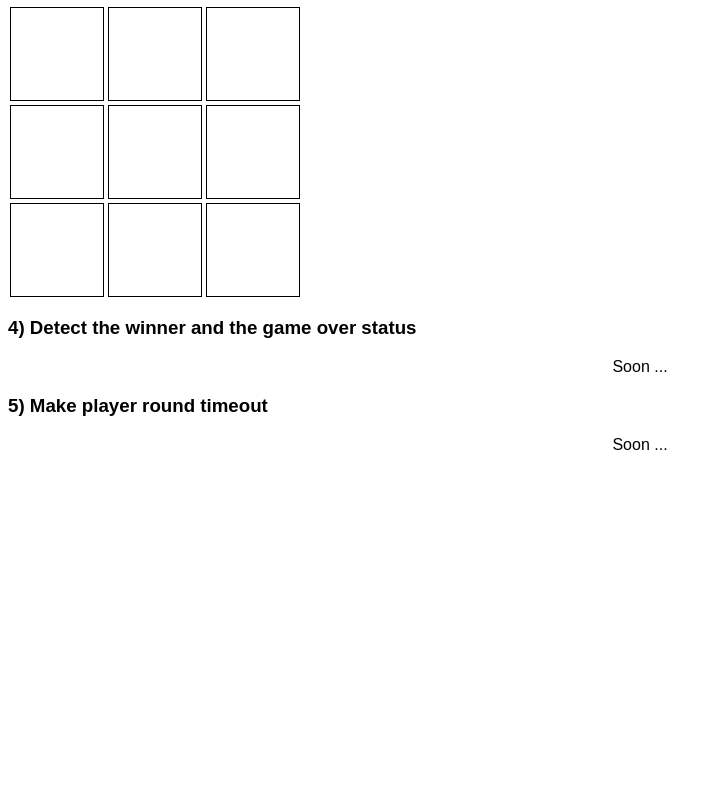
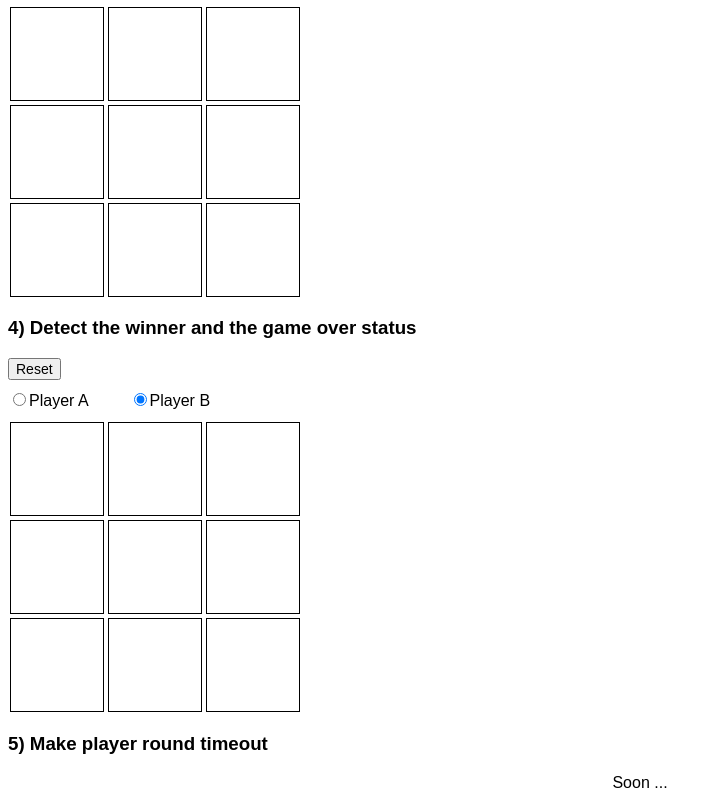
Before and after one commit to rayeddev/react-xoxo-game, a React app: page / in a window 1280 px wide. Shown: the part 1392-2192 px from the top of the page, without its empty margins (0-722 px from the left). Before the commit the page ends 1854 px from the top, so only its background shows below. Built offline with nearby package versions, Linux system fonts and the light colour scheme.

Commit message:
implementing game wining logic
implementing game wining logic
game playground squares count now can be configured

```diff
--- a/src/TapSquare.js
+++ b/src/TapSquare.js
@@ -7,8 +7,11 @@ export default class TapSquare extends Component {
 
   render() {
     return (
-      <div className="tapSquare" onClick={this.props.onTapped}>
-        {this.props.booked && (
+      <div
+        className={"tapSquare" + (this.props.won ? " wonSquare" : "")}
+        onClick={this.props.onTapped}
+      >
+        {this.props.booked !== "none" && (
           <h1 style={{ flex: 100, fontStyle: "italic", textAlign: "center" }}>
             {this.props.mode}
           </h1>
--- a/src/autoSwitch-step.js
+++ b/src/autoSwitch-step.js
@@ -5,51 +5,38 @@ export default class AutoSwitchStep extends Component {
   constructor() {
     super();
 
-    this.squateBooked = this.squateBooked.bind(this);
+    this.squareBooked = this.squareBooked.bind(this);
     this.handelManualChange = this.handelManualChange.bind(this);
 
     this.squaresPerRoww = 3;
 
     this.state = {
       squares: [
-        { key: "tap_1", mode: "none", booked: false, index: 1 },
-        { key: "tap_2", mode: "none", booked: false, index: 2 },
-        { key: "tap_3", mode: "none", booked: false, index: 3 },
-        { key: "tap_4", mode: "none", booked: false, index: 4 },
-        { key: "tap_5", mode: "none", booked: false, index: 5 },
-        { key: "tap_6", mode: "none", booked: false, index: 6 },
-        { key: "tap_7", mode: "none", booked: false, index: 7 },
-        { key: "tap_8", mode: "none", booked: false, index: 8 },
-        { key: "tap_9", mode: "none", booked: false, index: 9 }
+        { index: 1, mode: "none", booked: "none" },
+        { index: 2, mode: "none", booked: "none" },
+        { index: 3, mode: "none", booked: "none" },
+        { index: 4, mode: "none", booked: "none" },
+        { index: 5, mode: "none", booked: "none" },
+        { index: 6, mode: "none", booked: "none" },
+        { index: 7, mode: "none", booked: "none" },
+        { index: 8, mode: "none", booked: "none" },
+        { index: 9, mode: "none", booked: "none" }
       ],
 
-      playerA: {
-        squaresX: "",
-        squaresY: ""
-      },
-      playerB: {
-        squaresX: "",
-        squaresY: ""
-      },
-
-      activePlayer: ["A", "B"][Math.floor(Math.random() * 2)],
-      singleExmaple: {
-        booked: false
-      }
+      activePlayer: ["A", "B"][Math.floor(Math.random() * 2)]
     };
   }
 
-  squateBooked(key) {
+  squareBooked(index) {
     this.setState(prv => {
       return {
         ...prv,
         activePlayer: prv.activePlayer === "A" ? "B" : "A",
         squares: prv.squares.map((square, i) => {
-          if (square.key === key) {
-            square.booked = true;
-            square.mode = this.state.activePlayer === "A" ? "X" : "O";
+          if (square.index === index) {
+            square.booked = prv.activePlayer;
+            square.mode = prv.activePlayer === "A" ? "X" : "O";
           }
-
           return square;
         })
       };
@@ -118,16 +105,12 @@ export default class AutoSwitchStep extends Component {
           {this.state.squares.map((square, i) => {
             return (
               <TapSquare
-                key={square.key}
-                mode={
-                  square.booked
-                    ? square.mode
-                    : this.state.activePlayer === "A"
-                    ? "X"
-                    : "O"
-                }
+                key={square.index}
+                mode={square.mode}
                 onTapped={
-                  square.booked ? null : () => this.squateBooked(square.key)
+                  square.booked !== "none"
+                    ? null
+                    : () => this.squareBooked(square.index)
                 }
                 booked={square.booked}
               />
--- a/src/index.js
+++ b/src/index.js
@@ -4,6 +4,7 @@ import TapSquare from "./TapSquare";
 import PlaygroundStep from "./playground-step";
 import ManuelPlayersStep from "./manuelplayers-step";
 import AutoSwitchStep from "./autoSwitch-step";
+import WinnerDetectStep from "./winnerDetect-step";
 import "./styles.css";
 
 export class App extends Component {
@@ -15,27 +16,6 @@ export class App extends Component {
     this.squaresPerRoww = 3;
 
     this.state = {
-      squares: [
-        { key: "tap_1", mode: "none", booked: false, index: 1 },
-        { key: "tap_2", mode: "none", booked: false, index: 2 },
-        { key: "tap_3", mode: "none", booked: false, index: 3 },
-        { key: "tap_4", mode: "none", booked: false, index: 4 },
-        { key: "tap_5", mode: "none", booked: false, index: 5 },
-        { key: "tap_6", mode: "none", booked: false, index: 6 },
-        { key: "tap_7", mode: "none", booked: false, index: 7 },
-        { key: "tap_8", mode: "none", booked: false, index: 8 },
-        { key: "tap_9", mode: "none", booked: false, index: 9 }
-      ],
-
-      playerA: {
-        squaresX: "",
-        squaresY: ""
-      },
-      playerB: {
-        squaresX: "",
-        squaresY: ""
-      },
-
       activePlayer: "A",
       singleExmaple: {
         booked: false
@@ -49,7 +29,7 @@ export class App extends Component {
         ...prv,
         squares: prv.squares.map((square, i) => {
           if (square.key === key) {
-            square.booked = true;
+            square.booked = this.state.activePlayer;
             square.mode = this.state.activePlayer === "A" ? "X" : "O";
           }
 
@@ -92,7 +72,8 @@ export class App extends Component {
             this.setState(prv => {
               return {
                 singleExmaple: {
-                  booked: !prv.singleExmaple.booked
+                  booked:
+                    prv.singleExmaple.booked === "none" ? "anyPlayer" : "none"
                 }
               };
             })
@@ -112,7 +93,7 @@ export class App extends Component {
         <h3 align="left">3) Auto Switch between two players (modes)</h3>
         <AutoSwitchStep />
         <h3 align="left">4) Detect the winner and the game over status</h3>
-        <span>Soon ... </span>
+        <WinnerDetectStep />
         <h3 align="left">5) Make player round timeout </h3>
         <span>Soon ... </span>
       </div>
--- a/src/manuelplayers-step.js
+++ b/src/manuelplayers-step.js
@@ -5,48 +5,36 @@ export default class ManuelPlayersStep extends Component {
   constructor() {
     super();
 
-    this.squateBooked = this.squateBooked.bind(this);
+    this.squareBooked = this.squareBooked.bind(this);
     this.handelManualChange = this.handelManualChange.bind(this);
 
     this.squaresPerRoww = 3;
 
     this.state = {
       squares: [
-        { key: "tap_1", mode: "none", booked: false, index: 1 },
-        { key: "tap_2", mode: "none", booked: false, index: 2 },
-        { key: "tap_3", mode: "none", booked: false, index: 3 },
-        { key: "tap_4", mode: "none", booked: false, index: 4 },
-        { key: "tap_5", mode: "none", booked: false, index: 5 },
-        { key: "tap_6", mode: "none", booked: false, index: 6 },
-        { key: "tap_7", mode: "none", booked: false, index: 7 },
-        { key: "tap_8", mode: "none", booked: false, index: 8 },
-        { key: "tap_9", mode: "none", booked: false, index: 9 }
+        { index: 1, mode: "none", booked: "none" },
+        { index: 2, mode: "none", booked: "none" },
+        { index: 3, mode: "none", booked: "none" },
+        { index: 4, mode: "none", booked: "none" },
+        { index: 5, mode: "none", booked: "none" },
+        { index: 6, mode: "none", booked: "none" },
+        { index: 7, mode: "none", booked: "none" },
+        { index: 8, mode: "none", booked: "none" },
+        { index: 9, mode: "none", booked: "none" }
       ],
 
-      playerA: {
-        squaresX: "",
-        squaresY: ""
-      },
-      playerB: {
-        squaresX: "",
-        squaresY: ""
-      },
-
-      activePlayer: "A",
-      singleExmaple: {
-        booked: false
-      }
+      activePlayer: "A"
     };
   }
 
-  squateBooked(key) {
+  squareBooked(index) {
     this.setState(prv => {
       return {
         ...prv,
         squares: prv.squares.map((square, i) => {
-          if (square.key === key) {
-            square.booked = true;
-            square.mode = this.state.activePlayer === "A" ? "X" : "O";
+          if (square.index === index) {
+            square.booked = prv.activePlayer;
+            square.mode = prv.activePlayer === "A" ? "X" : "O";
           }
 
           return square;
@@ -60,12 +48,13 @@ export default class ManuelPlayersStep extends Component {
       return {
         ...prv,
         squares: prv.squares.map((square, i) => {
-          square.booked = false;
-
+          square.booked = "none";
           return square;
         })
       };
     });
+
+    console.log("reset ... ", this.state.squares);
   }
 
   handelManualChange(e) {
@@ -116,16 +105,12 @@ export default class ManuelPlayersStep extends Component {
           {this.state.squares.map((square, i) => {
             return (
               <TapSquare
-                key={square.key}
-                mode={
-                  square.booked
-                    ? square.mode
-                    : this.state.activePlayer === "A"
-                    ? "X"
-                    : "O"
-                }
+                key={square.index}
+                mode={square.booked === "A" ? "X" : "O"}
                 onTapped={
-                  square.booked ? null : () => this.squateBooked(square.key)
+                  square.booked === "none"
+                    ? () => this.squareBooked(square.index)
+                    : null
                 }
                 booked={square.booked}
               />
--- a/src/playground-step.js
+++ b/src/playground-step.js
@@ -8,19 +8,19 @@ export default class PlaygroundStep extends Component {
   constructor() {
     super();
 
-    this.squateBooked = this.squateBooked.bind(this);
+    this.squareBooked = this.squareBooked.bind(this);
 
     this.state = {
       squares: [
-        { key: "tap_1", mode: "none", booked: false },
-        { key: "tap_2", mode: "none", booked: false },
-        { key: "tap_3", mode: "none", booked: false },
-        { key: "tap_4", mode: "none", booked: false },
-        { key: "tap_5", mode: "none", booked: false },
-        { key: "tap_6", mode: "none", booked: false },
-        { key: "tap_7", mode: "none", booked: false },
-        { key: "tap_8", mode: "none", booked: false },
-        { key: "tap_9", mode: "none", booked: false }
+        { index: 1, mode: "none", booked: "none" },
+        { index: 2, mode: "none", booked: "none" },
+        { index: 3, mode: "none", booked: "none" },
+        { index: 4, mode: "none", booked: "none" },
+        { index: 5, mode: "none", booked: "none" },
+        { index: 6, mode: "none", booked: "none" },
+        { index: 7, mode: "none", booked: "none" },
+        { index: 8, mode: "none", booked: "none" },
+        { index: 9, mode: "none", booked: "none" }
       ],
 
       singleExmaple: {
@@ -29,13 +29,13 @@ export default class PlaygroundStep extends Component {
     };
   }
 
-  squateBooked(key) {
+  squareBooked(index) {
     this.setState(prv => {
       return {
         ...prv,
         squares: prv.squares.map((square, i) => {
-          if (square.key === key) {
-            square.booked = true;
+          if (square.index === index) {
+            square.booked = "anyPlayer";
           }
 
           return square;
@@ -49,8 +49,7 @@ export default class PlaygroundStep extends Component {
       return {
         ...prv,
         squares: prv.squares.map((square, i) => {
-          square.booked = false;
-
+          square.booked = "none";
           return square;
         })
       };
@@ -80,9 +79,9 @@ export default class PlaygroundStep extends Component {
           {this.state.squares.map((square, i) => {
             return (
               <TapSquare
-                key={square.key}
+                key={square.index}
                 mode="x"
-                onTapped={() => this.squateBooked(square.key)}
+                onTapped={() => this.squareBooked(square.index)}
                 booked={square.booked}
               />
             );
--- a/src/styles.css
+++ b/src/styles.css
@@ -12,3 +12,7 @@
   align-items: center;
   margin: 2px;
 }
+
+.wonSquare {
+  background: green;
+}
--- /dev/null
+++ b/src/winnerDetect-step.js
@@ -0,0 +1,253 @@
+import React, { Component } from "react";
+import TapSquare from "./TapSquare";
+
+export default class WinnerDetectStep extends Component {
+  constructor() {
+    super();
+
+    this.squareBooked = this.squareBooked.bind(this);
+    this.handelManualChange = this.handelManualChange.bind(this);
+
+    this.squaresPerRow = 3;
+    this.gameOn = true;
+
+    this.state = {
+      squares: [],
+      activePlayer: ["A", "B"][Math.floor(Math.random() * 2)]
+    };
+  }
+
+  squaresIncludes(square, squares) {
+    return squares.some(item => {
+      return square.x === item.x && square.y === item.y;
+    });
+  }
+
+  testPath(homeSquare, squares, testFunc) {
+    var nextSquare = homeSquare;
+
+    let path = [];
+    while (nextSquare) {
+      if (this.squaresIncludes(nextSquare, squares)) {
+        path.push(nextSquare);
+      }
+      nextSquare = testFunc(nextSquare);
+    }
+
+    return path;
+  }
+
+  nextX(square) {
+    if (square.x === this.squaresPerRow) {
+      return null;
+    }
+    return { ...square, x: square.x + 1 };
+  }
+  nextY(square) {
+    console.log("nextY ...");
+    if (square.y === this.squaresPerRow) {
+      return null;
+    }
+
+    return { ...square, y: square.y + 1 };
+  }
+  nextXY(square) {
+    console.log("nextXY ...");
+    if (square.x === this.squaresPerRow) {
+      return null;
+    }
+
+    return { ...square, x: square.x + 1, y: square.y + 1 };
+  }
+  nextCrossXY(square) {
+    console.log("nextXCrossXY ...");
+    if (square.x === 1) {
+      return null;
+    }
+
+    return { ...square, x: square.x - 1, y: square.y + 1 };
+  }
+
+  squareBooked(tappedSquare) {
+    var winingSquares = [];
+    let activePlayerSquares = this.state.squares.filter(square => {
+      if (square.booked === this.state.activePlayer) {
+        return square;
+      }
+    });
+    activePlayerSquares.push(tappedSquare);
+
+    if (activePlayerSquares.length >= this.squaresPerRow) {
+      let borderSquares = activePlayerSquares.filter(square => {
+        if (square.x === 1 || square.y === 1) {
+          return square;
+        }
+      });
+
+      if (borderSquares.length > 0 && activePlayerSquares.length > 2) {
+        var path = [];
+
+        for (var i = 0; i < borderSquares.length; i++) {
+          let borderSquare = borderSquares[i];
+
+          if (borderSquare.x === this.squaresPerRow && borderSquare.y === 1) {
+            path = this.testPath(
+              borderSquare,
+              activePlayerSquares,
+              this.nextCrossXY.bind(this)
+            );
+            if (path.length === this.squaresPerRow) {
+              winingSquares = path;
+              break;
+            }
+          }
+          if (borderSquare.x === 1 && borderSquare.y === 1) {
+            path = this.testPath(
+              borderSquare,
+              activePlayerSquares,
+              this.nextXY.bind(this)
+            );
+            if (path.length === this.squaresPerRow) {
+              winingSquares = path;
+              break;
+            }
+          }
+
+          if (borderSquare.x === 1) {
+            path = this.testPath(
+              borderSquare,
+              activePlayerSquares,
+              this.nextX.bind(this)
+            );
+            if (path.length === this.squaresPerRow) {
+              winingSquares = path;
+              break;
+            }
+          }
+
+          if (borderSquare.y === 1) {
+            path = this.testPath(
+              borderSquare,
+              activePlayerSquares,
+              this.nextY.bind(this)
+            );
+            if (path.length === this.squaresPerRow) {
+              winingSquares = path;
+              break;
+            }
+          }
+        }
+      }
+    }
+
+    this.gameOn = winingSquares.length === 0;
+
+    this.setState(prv => {
+      return {
+        ...prv,
+        activePlayer: prv.activePlayer === "A" ? "B" : "A",
+        squares: prv.squares.map((square, i) => {
+          if (square.index === tappedSquare.index) {
+            square.booked = prv.activePlayer;
+            square.mode = prv.activePlayer === "A" ? "X" : "O";
+          }
+
+          square.won = this.squaresIncludes(square, winingSquares);
+          return square;
+        })
+      };
+    });
+  }
+
+  reset() {
+    this.gameOn = true;
+    let totalSquares = this.squaresPerRow * this.squaresPerRow;
+    let squares = Array.from(new Array(totalSquares), (obj, index) => {
+      return {
+        index: index + 1,
+        mode: "none",
+        won: false,
+        booked: "none",
+        x: (index % this.squaresPerRow) + 1,
+        y: Math.floor(index / this.squaresPerRow) + 1
+      };
+    });
+
+    this.setState(prv => {
+      return {
+        ...prv,
+        activePlayer: ["A", "B"][Math.floor(Math.random() * 2)],
+        squares: squares
+      };
+    });
+  }
+
+  handelManualChange(e) {
+    //  this.setState({ activePlayer: e.target.value });
+  }
+
+  componentWillMount() {
+    this.reset();
+  }
+
+  render() {
+    return (
+      <div align="left">
+        <button
+          style={{ fontSize: 14, marginBottom: "10px" }}
+          onClick={() => {
+            this.reset();
+          }}
+        >
+          Reset
+        </button>
+        <div>
+          <span>
+            <input
+              type="radio"
+              value="A"
+              onChange={this.handelManualChange}
+              checked={this.state.activePlayer === "A"}
+            />
+            Player A
+          </span>
+          <span style={{ marginLeft: "40px" }}>
+            <input
+              type="radio"
+              value="B"
+              onChange={this.handelManualChange}
+              checked={this.state.activePlayer === "B"}
+            />
+            Player B
+          </span>
+        </div>
+
+        <div
+          style={{
+            display: "flex",
+            flexFlow: "row",
+            flexWrap: "wrap",
+            maxWidth: 92 * this.squaresPerRow + this.squaresPerRow * 6,
+            marginTop: "10px"
+          }}
+        >
+          {this.state.squares.map((square, i) => {
+            return (
+              <TapSquare
+                key={square.index}
+                mode={square.mode}
+                won={square.won}
+                onTapped={
+                  square.booked === "none" && this.gameOn
+                    ? () => this.squareBooked(square)
+                    : null
+                }
+                booked={square.booked}
+              />
+            );
+          })}
+        </div>
+      </div>
+    );
+  }
+}
```
